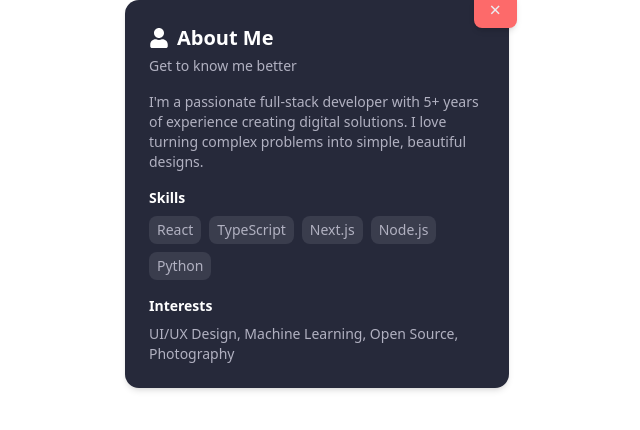
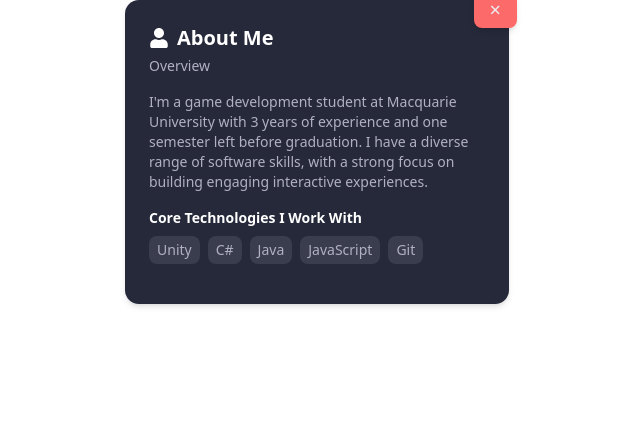
Before and after one commit to KerryLin11/portfolio, a React (Vite) app in the folder my-portfolio/: page /about in a window 1280 px wide. Shown: the top 430 px of the page, without its empty margins (323-963 px from the left). Built offline with nearby package versions, Linux system fonts and the light colour scheme.

Commit message:
about section

```diff
--- a/my-portfolio/src/pages/About.tsx
+++ b/my-portfolio/src/pages/About.tsx
@@ -11,7 +11,7 @@ type SectionProps = {
 const AboutSection = ({ onClose }: SectionProps) => {
     const [isTapping, setIsTapping] = useState(false)
 
-
+    const coreSkills = ['Unity', 'C#', 'Java', 'JavaScript', 'Git']
 
     return (
         <motion.div
@@ -38,17 +38,16 @@ const AboutSection = ({ onClose }: SectionProps) => {
                 <FaUser className="w-5 h-5 mr-2" />
                 About Me
             </h2>
-            <p className="text-sm text-muted-foreground mb-4">Get to know me better</p>
+            <p className="text-sm text-muted-foreground mb-4">Overview</p>
 
             <p className="text-sm mb-4 text-muted-foreground">
-                I'm a passionate full-stack developer with 5+ years of experience creating digital solutions.
-                I love turning complex problems into simple, beautiful designs.
+                I'm a game development student at Macquarie University with 3 years of experience and one semester left before graduation. I have a diverse range of software skills, with a strong focus on building engaging interactive experiences.
             </p>
 
             <div className="mb-4">
-                <p className="font-semibold text-sm mb-2 text-primary">Skills</p>
+                <p className="font-semibold text-sm mb-2 text-primary">Core Technologies I Work With</p>
                 <div className="flex flex-wrap gap-2 text-sm">
-                    {['React', 'TypeScript', 'Next.js', 'Node.js', 'Python'].map(skill => (
+                    {coreSkills.map(skill => (
                         <span key={skill} className="bg-muted text-muted-foreground px-2 py-1 rounded-md">
                             {skill}
                         </span>
@@ -56,12 +55,6 @@ const AboutSection = ({ onClose }: SectionProps) => {
                 </div>
             </div>
 
-            <div>
-                <p className="font-semibold text-sm mb-2 text-primary">Interests</p>
-                <p className="text-sm text-muted-foreground">
-                    UI/UX Design, Machine Learning, Open Source, Photography
-                </p>
-            </div>
         </motion.div>
     )
 }
--- a/my-portfolio/src/pages/Home.tsx
+++ b/my-portfolio/src/pages/Home.tsx
@@ -113,7 +113,7 @@ const Home = () => {
                 )}
 
                 {activeSection === 'contact' && sectionAnchor && (
-                    <RelativeTo anchor={sectionAnchor} offset={{ x: 0, y: -175 }}>
+                    <RelativeTo anchor={sectionAnchor} offset={{ x: 0, y: -185 }}>
                         {() => (
                             <motion.div
                                 key="contact"
--- a/my-portfolio/src/pages/Projects.tsx
+++ b/my-portfolio/src/pages/Projects.tsx
@@ -130,7 +130,7 @@ export const projects: Project[] = [
 
     {
         title: 'Miscellaneous Personal Projects',
-        description: 'Some things I\'ve worked on for myself.',
+        description: 'Some things I\'ve worked on for myself recently.',
         type: 'folder',
         children: [
             {
```
